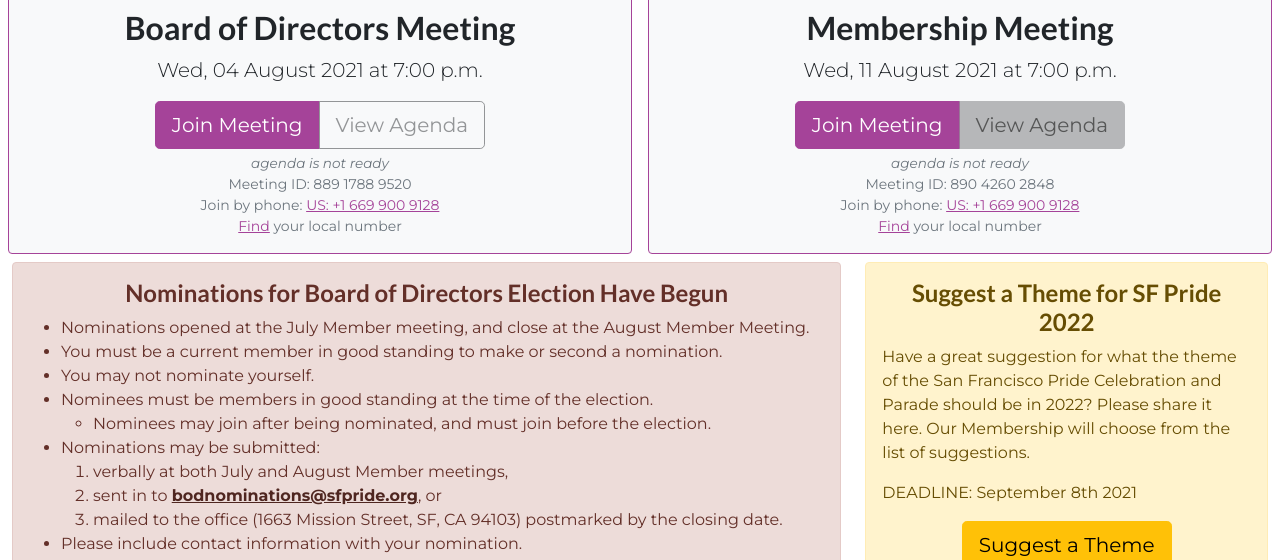
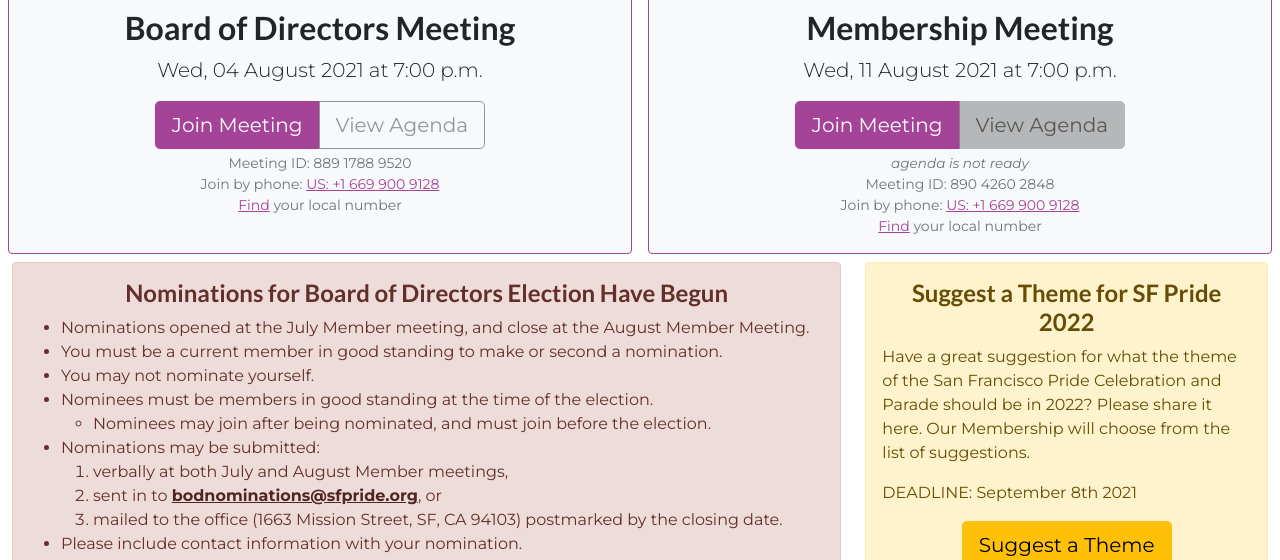
Before and after one commit to sfpride/members, a Jekyll site: the page built from index.html, in a window 1280 px wide and 900 px high, cut to the strip 340-900 px from the top of the window. Built offline with Jekyll 4.4.1, drawn with Linux system fonts in a browser that asks for light colours; some web fonts are replaced.

Commit message:
fix: uncomment agenda link

```diff
--- a/_data/meetings.yml
+++ b/_data/meetings.yml
@@ -5,7 +5,7 @@
   time: "7:00 p.m."
   zoom-link: "https://us02web.zoom.us/j/88917889520"
   zoom-id: "889 1788 9520"
-  #agenda: "https://cdn.sfpride.org/docs/meetings/20210804-sfpride-boardmeeting-agenda.pdf"
+  agenda: "https://cdn.sfpride.org/docs/meetings/20210804-sfpride-boardmeeting-agenda.pdf"
   packet: "https://cdn.sfpride.org/docs/meetings/20210804-sfpride-boardmeeting-packet.pdf"
 - title: Membership Meeting
   active: true
```
